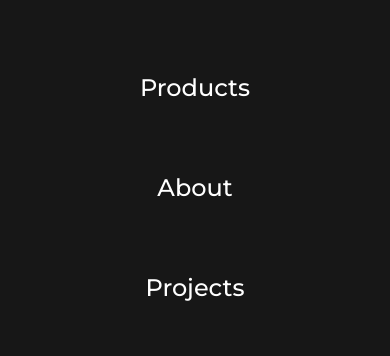
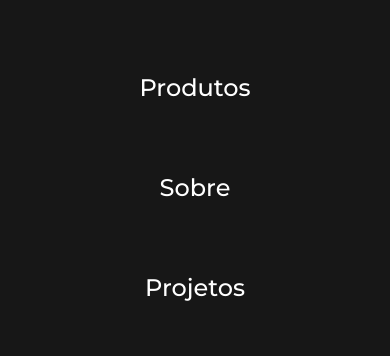
Before and after one commit to BielPimentaDev/pepper8_landing_page, a React (Create React App) app: page /pt in a window 390 px wide. Both pictures are taken after a click on the button 358 px from the left and 34 px from the top of the page. Shown: the part 234-590 px from the top of the page. Built offline with nearby package versions, Linux system fonts and the light colour scheme.

Commit message:
making the header translated

```diff
--- a/src/Pages copy/Header.jsx
+++ b/src/Pages copy/Header.jsx
@@ -18,19 +18,19 @@ export default function Header({ aboutRef, projectRef, homeRef, productRef }) {
               onClick={() => handleClick(productRef)}
               className="text-graylight hover:text-white border-b-2 hover:border-purple border-black cursor-pointer"
             >
-              Products
+              Produtos
             </li>
             <li
               onClick={() => handleClick(aboutRef)}
               className="text-graylight hover:text-white border-b-2 hover:border-purple border-black cursor-pointer"
             >
-              About
+              Sobre
             </li>
             <li
               onClick={() => handleClick(projectRef)}
               className="text-graylight hover:text-white border-b-2 hover:border-purple border-black cursor-pointer"
             >
-              Projects
+              Projetos
             </li>
           </ul>
         </nav>
@@ -64,7 +64,7 @@ export default function Header({ aboutRef, projectRef, homeRef, productRef }) {
               handleClick(productRef);
             }}
           >
-            Products
+            Produtos
           </li>
           <li
             onClick={() => {
@@ -72,7 +72,7 @@ export default function Header({ aboutRef, projectRef, homeRef, productRef }) {
               handleClick(aboutRef);
             }}
           >
-            About
+            Sobre
           </li>
           <li
             onClick={() => {
@@ -80,7 +80,7 @@ export default function Header({ aboutRef, projectRef, homeRef, productRef }) {
               handleClick(projectRef);
             }}
           >
-            Projects
+            Projetos
           </li>
         </ul>
       </nav>
```
